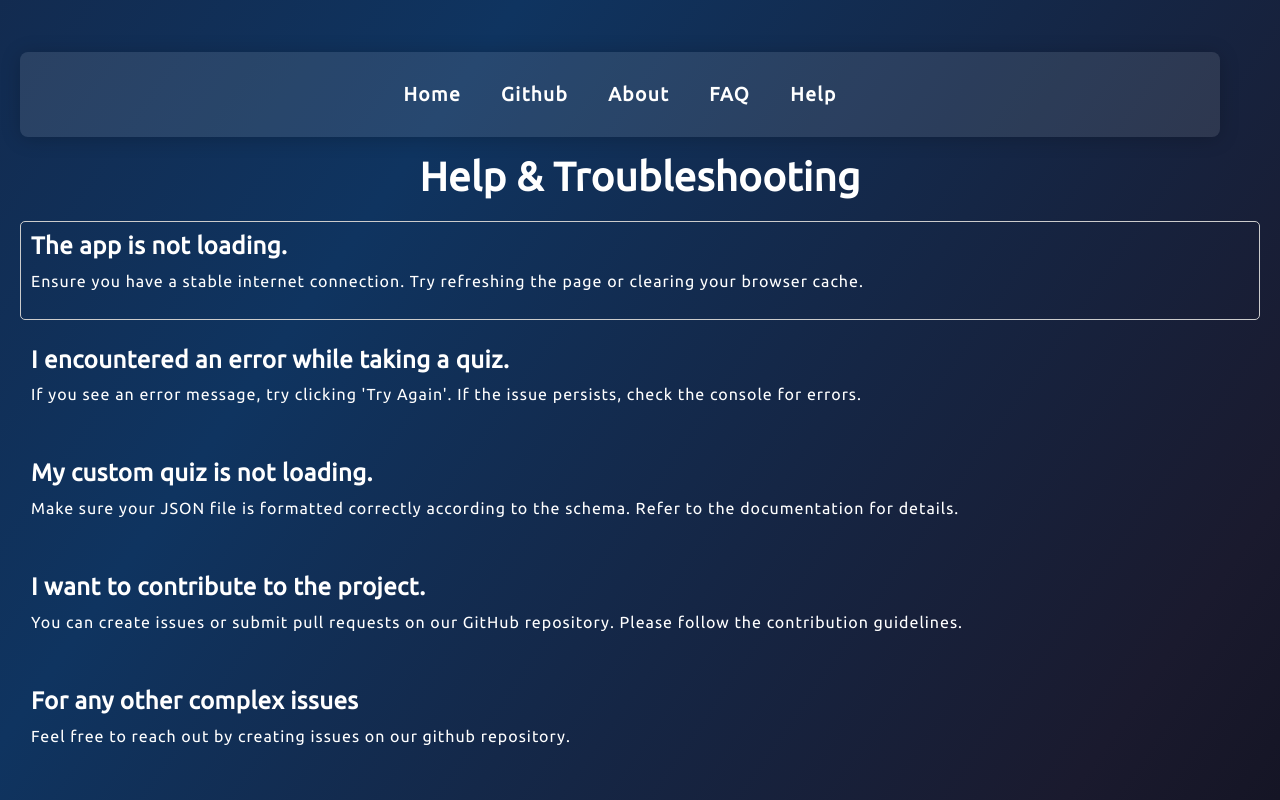
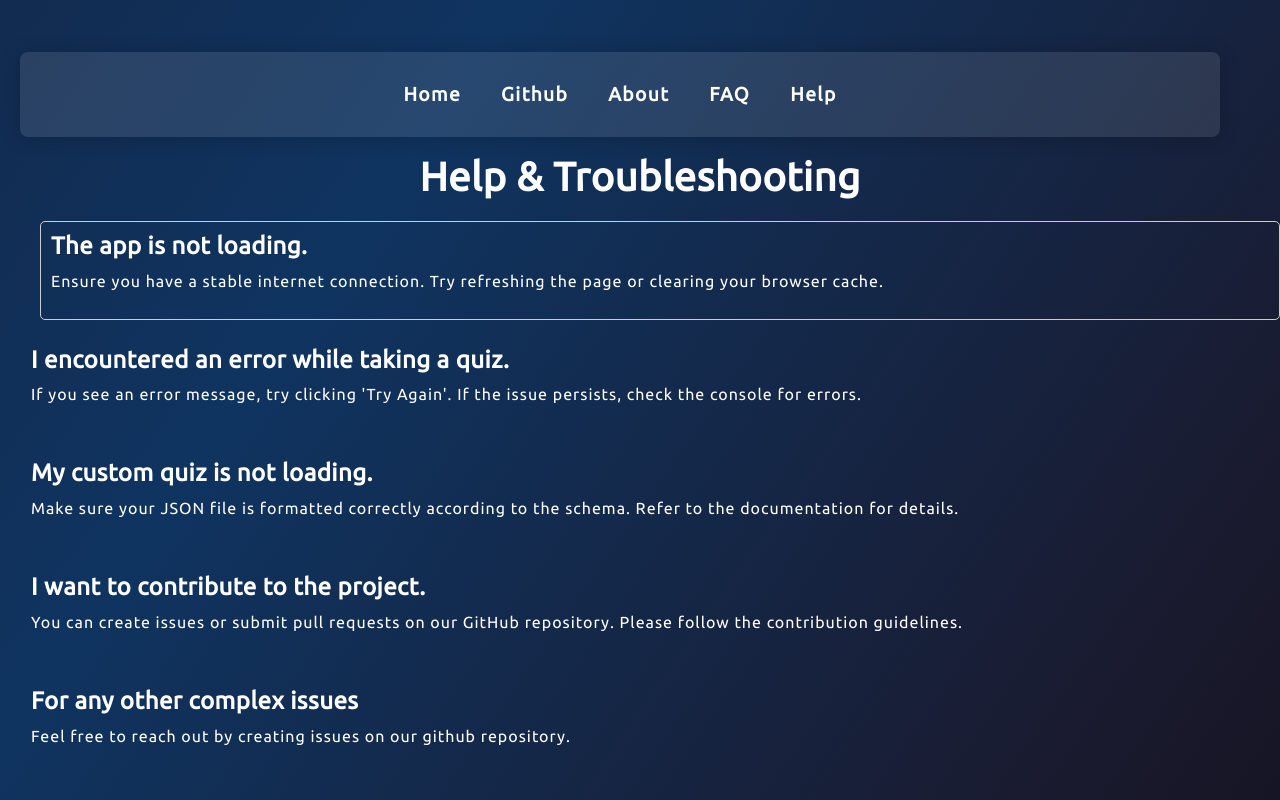
Before and after one commit to offensive-vk/reactjs-quiz-app, a React (Vite) app: page /help in a window 1280 px wide. In both pictures the pointer is over the element 640 px from the left and 270 px from the top of the page. Shown: the top 800 px of the page. Built offline with nearby package versions, Linux system fonts and the light colour scheme.

Commit message:
fix hover

```diff
--- a/src/components/FAQ.jsx
+++ b/src/components/FAQ.jsx
@@ -1,7 +1,7 @@
 import React from 'react';
 import BaseLayout from './BaseLayout';
+import NavLinks from "./NavLinks";
 import '../styles/Faq.css'
-import NavLinks from "./NavLinks";
 
 function FAQ () {
     const faqs = [
--- a/src/styles/Help.css
+++ b/src/styles/Help.css
@@ -16,7 +16,9 @@
 
 .troubleshooting-item:hover {
     border: 1px solid #ccc;
+    transform: translateX(20px);
 }
+
 .github-links {
     margin-top: 30px;
 }
@@ -24,10 +26,6 @@
 .github-links a {
     color: #fff;
     text-decoration: none;
-}
-
-.github-links a:hover {
-    text-decoration: underline;
 }
 
 .contribute {
```
